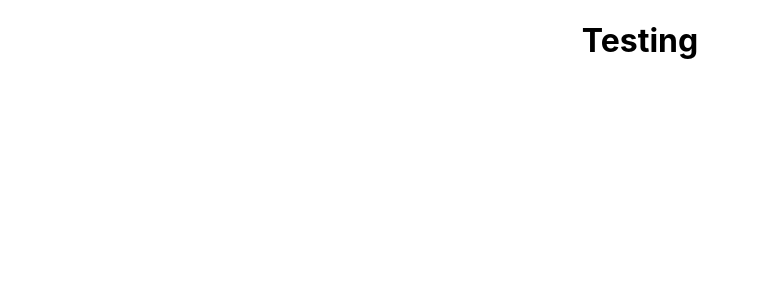
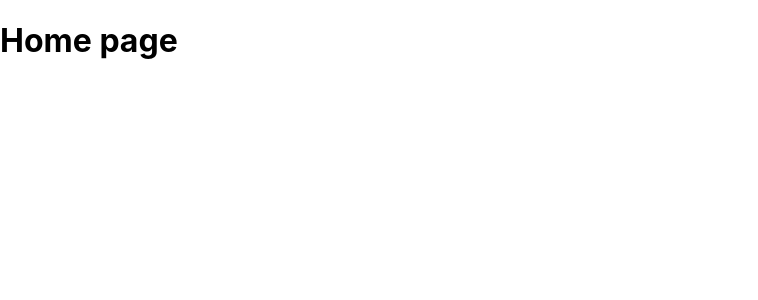
Before and after one commit to justswingit/DummyTesting, a React (Create React App) app: page / in a window 1280 px wide. Shown: the top 300 px of the page, without its empty margins (0-758 px from the left). Built offline with nearby package versions, Linux system fonts and the light colour scheme.

Commit message:
Another commit haha

```diff
--- a/src/App.js
+++ b/src/App.js
@@ -1,11 +1,11 @@
-//import logo from './logo.svg';
+import React from "react";
 import './App.css';
 
 function App() {
   return (
-    <div className="App">
-      <h1>Testing</h1>
-    </div>
+    <>
+      <h1>Home page</h1>
+    </>
   );
 }
 
```
Also changed, not shown: src/Components/Navbar.css (added), src/Components/Navbar.js (added), src/logo.svg (deleted).
